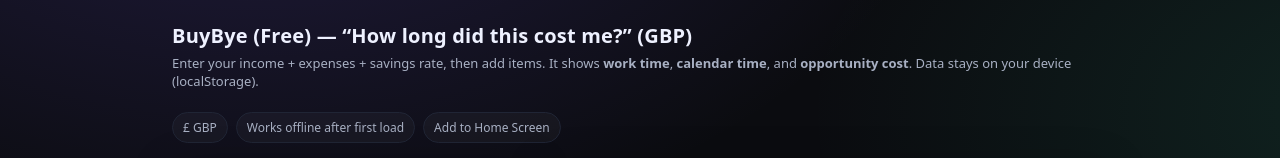
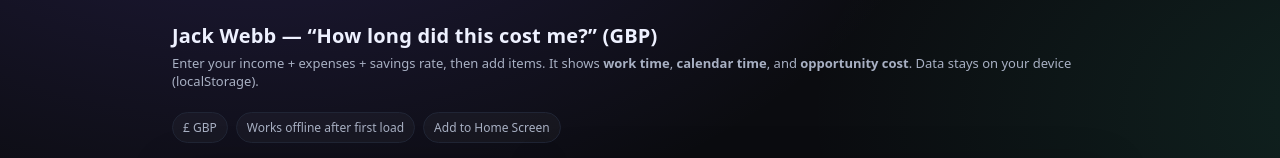
Before and after one commit to Cheatabix/payments, a plain HTML site: page index.html in a window 1280 px wide. Shown: the top 158 px of the page. Drawn offline with Linux system fonts and the light colour scheme.

Commit message:
Update index.html

```diff
--- a/index.html
+++ b/index.html
@@ -117,7 +117,7 @@
   <div class="wrap">
     <header>
       <div>
-        <h1>BuyBye (Free) — “How long did this cost me?” (GBP)</h1>
+        <h1>Jack Webb — “How long did this cost me?” (GBP)</h1>
         <div class="sub">
           Enter your income + expenses + savings rate, then add items. It shows <b>work time</b>, <b>calendar time</b>,
           and <b>opportunity cost</b>. Data stays on your device (localStorage).
```
